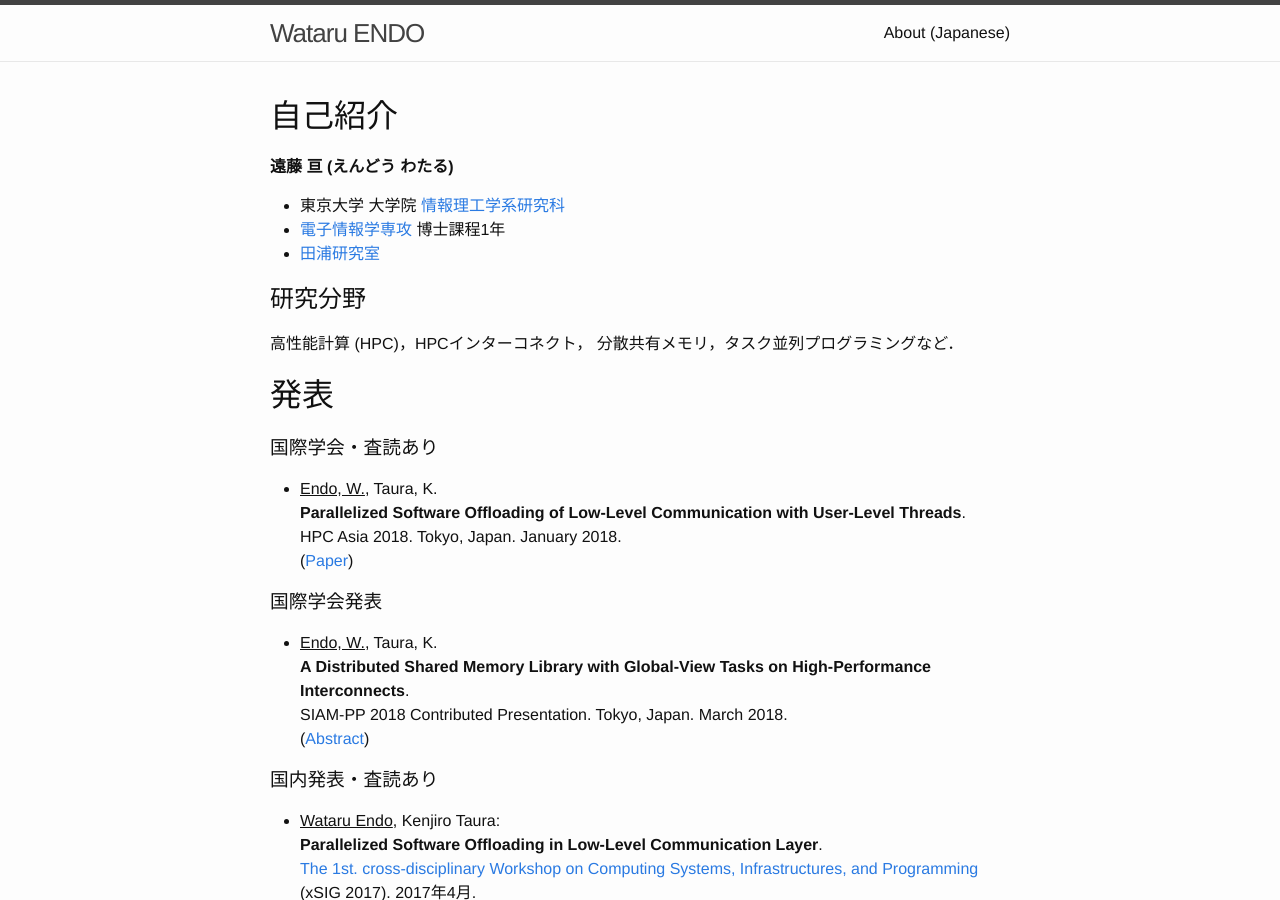
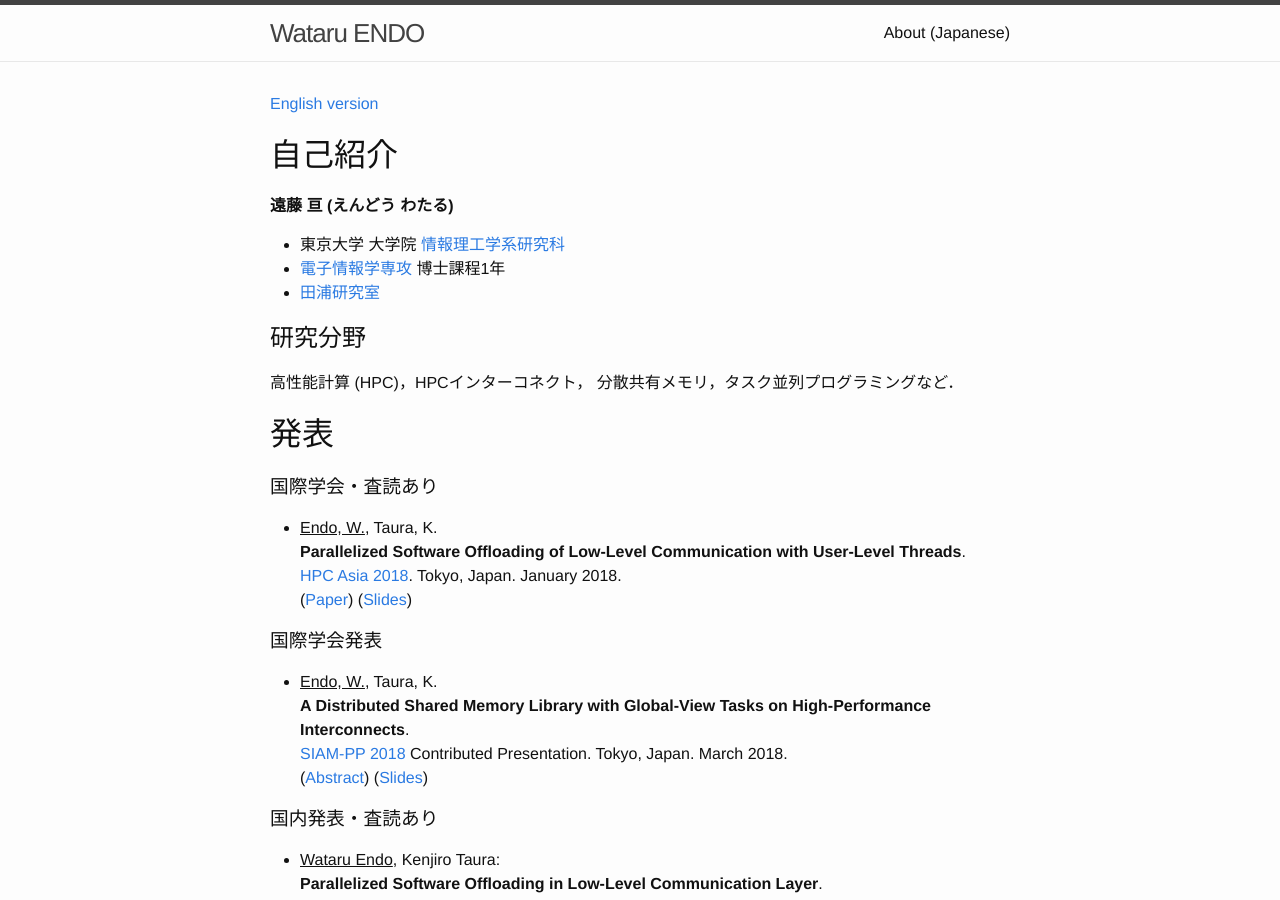
Before and after one commit to endowataru/endowataru.github.io, a Jekyll site: the page built from ja.md, in a window 1280 px wide and 900 px high. Built offline with Jekyll 4.4.1, drawn with Linux system fonts in a browser that asks for light colours.

Commit message:
Add slides of HPC Asia & SIAM-PP

```diff
--- a/ja.md
+++ b/ja.md
@@ -3,6 +3,8 @@ layout: default
 title: About (Japanese)
 permalink: /ja/
 ---
+
+[English version](/)
 
 # 自己紹介
 
@@ -23,15 +25,17 @@ __遠藤 亘 (えんどう わたる)__
 
 - <u>Endo, W.</u>, Taura, K.
   __Parallelized Software Offloading of Low-Level Communication with User-Level Threads__.
-  HPC Asia 2018. Tokyo, Japan. January 2018.
+  [HPC Asia 2018](http://sighpc.ipsj.or.jp/HPCAsia2018/). Tokyo, Japan. January 2018.
   ([Paper](https://dl.acm.org/citation.cfm?doid=3149457.3149475))
+  ([Slides](/pub/20180131_hpcasia_slides.pdf))
 
 ### 国際学会発表
 
 - <u>Endo, W.</u>, Taura, K.
   __A Distributed Shared Memory Library with Global-View Tasks on High-Performance Interconnects__.
-  SIAM-PP 2018 Contributed Presentation. Tokyo, Japan. March 2018.
+  [SIAM-PP 2018](https://www.siam.org/meetings/pp18/) Contributed Presentation. Tokyo, Japan. March 2018.
   ([Abstract](http://meetings.siam.org/sess/dsp_talk.cfm?p=89710))
+  ([Slides](/pub/20180309_siampp_slides.pdf))
 
 ### 国内発表・査読あり
 
```
Also changed, not shown: index.md (+4 -2 lines), 2 other files.
